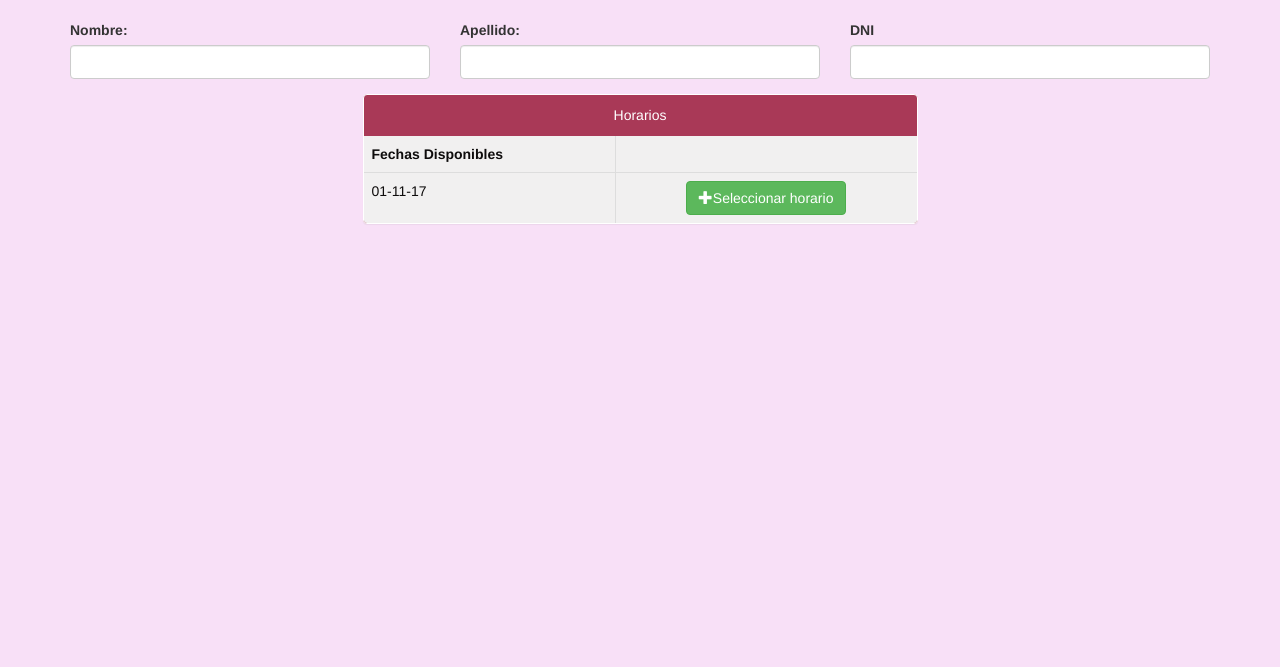
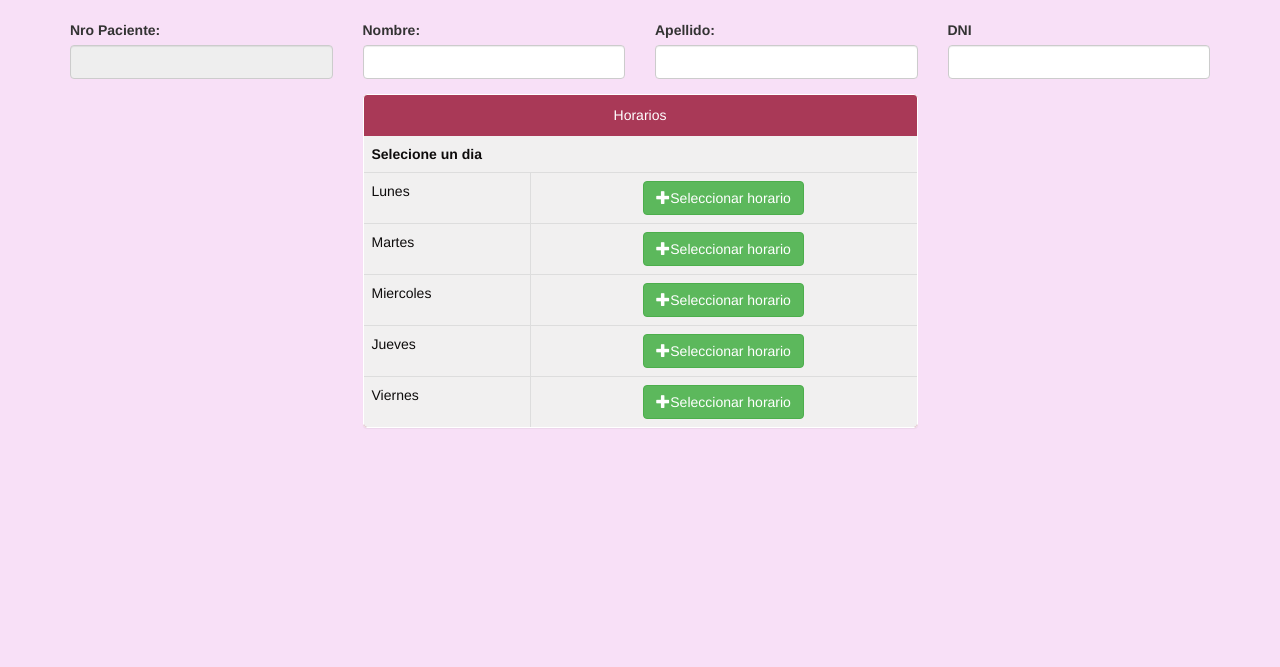
Before and after one commit to gcordova85/SGT-Sistema-Gestion-de-Turnos, a PHP site: page /mod/asignarTurno.php?id=1 in a window 1280 px wide. Shown: the part 57-724 px from the top of the page. Run offline with PHP 8.4, Linux system fonts and the light colour scheme; the visitor is signed in with stand-in values (Sample User, id 1).

Commit message:
Turnos, asignarTurnos

```diff
--- a/js/scriptTurnos.js
+++ b/js/scriptTurnos.js
@@ -11,11 +11,40 @@
             url: '../inc/getPaciente.php'
           },
           columns: [
-
+            { data: 'Id_paciente'},
             { data: 'nombre' },
 			{ data: 'apellido' },
             { data: 'dni' },
-            {defaultContent:'<a href="../mod/asignarTurno.php"><button class="btn btn-success btn-asignar glyphicon glyphicon-plus">Asignar</button></a>'},
+            {defaultContent:'<a href="asignarTurno.php"><button class="btn btn-success btn-asignar glyphicon glyphicon-plus" onClick="obtenerID();">Asignar</button></a>'},
           ]
         });
 }
+function obtenerID(){
+    var table = $('#tablePacienteTurno').DataTable();
+    $('#tablePacienteTurno tbody').on( 'click', 'button', function () {
+        var fila = table.row( $(this).parents('tr') ).data();
+        var id = fila.Id_paciente;
+        alert(id + "id");
+        $.ajax({
+            data : {
+                "id":id,
+            },
+            type : 'POST',
+            url  : 'asignarTurno.php',
+
+        });
+    });
+};
+
+function listarDias(){
+    $('#tableDias').DataTable({
+        ajax: {
+            url: '../inc/getdias.php'
+          },
+          columns: [
+            { data: 'id_dia'},
+            { data: 'nombre' },
+            {defaultContent:'<button class="btn btn-success btn-asignar glyphicon glyphicon-plus">Asignar</button>'},
+          ]
+        });
+}
--- a/mod/abmturnos.php
+++ b/mod/abmturnos.php
@@ -9,7 +9,7 @@
     <link rel="stylesheet" href="../css/bootstrap.min.css">
     <link rel="stylesheet" href="../css/styleBase.css">
     <link rel="stylesheet" href="../css/styleTurnos.css">
-    <link rel="stylesheet" type="text/css" href="../lib/DataTables/datatables.css">
+    <link rel="stylesheet" type="text/css" href="../lib/DataTables/datatables.min.css">
 </head>
 <body >
     <div class="container">
@@ -26,6 +26,7 @@
                     <table id="tablePacienteTurno" class="table table-responsive table-bordered">
                         <thead>
                         <tr class="loginhf">
+                            <th>Nro Paciente</th>
                             <th>Nombre</th>
                             <th>Apellido</th>
                             <th>DNI</th>
--- a/mod/asignarTurno.php
+++ b/mod/asignarTurno.php
@@ -9,26 +9,34 @@
     <link rel="stylesheet" href="../css/bootstrap.min.css">
     <link rel="stylesheet" href="../css/styleBase.css">
     <link rel="stylesheet" href="../css/styleTurnos.css">
+    <link rel="stylesheet" href="../lib/DataTables/datatables.min.css">
 </head>
 <body >
     <div class="container">
         <?php
             require_once '../inc/header.php';
         ?>
+
     <div class="row">
-        <div class="col-xs-12 col-sm-4 col-md-4">
+    <div class="col-xs-12 col-sm-3 col-md-3">
+            <div class="form-group">
+                <label class="control-label" for="idPaciente"> Nro Paciente:</label>
+                <input class="form-control" type="text" id="idPaciente" name="idPaciente" value= "<?php $_REQUEST['id']  ?>" disabled>
+            </div>
+        </div>
+        <div class="col-xs-12 col-sm-3 col-md-3">
             <div class="form-group">
                 <label class="control-label" for="nombre"> Nombre:</label>
                 <input class="form-control" type="text" id="nombre" name="nombre">
             </div>
         </div>
-        <div class="col-xs-12 col-sm-4 col-md-4">
+        <div class="col-xs-12 col-sm-3 col-md-3">
             <div class="form-group">
                 <label class="control-label" for="apellido"> Apellido:</label>
                 <input class="form-control" type="text" id="apellido" name="apellido">
             </div>
         </div>
-        <div class="col-xs-12 col-sm-4 col-md-4">
+        <div class="col-xs-12 col-sm-3 col-md-3">
             <div class="form-group">
                 <label class="control-label" for="dni"> DNI</label>
                 <input class="form-control" type="number" max="99999999" min="11111111" id="dni" name="dni">
@@ -42,12 +50,39 @@
                         Horarios
                     </div>
                     <table class="table table-bordered">
-                        <tr class="loginhf">
-                            <th>Fechas Disponibles</th>
-                            <th></th>
+                        <tr class="loginhf text-center">
+                            <th colspan=2 >Selecione un dia</th>
                         </tr>
                         <tr>
-                            <td>01-11-17</td>
+                            <td>Lunes</td>
+                            <td class="text-center">
+                                <button id="btnSelHora" name="btnSelHora" class="btn btn-success" data-toggle="modal" data-target="#modalAsignar" >
+                                    <span class="glyphicon glyphicon-plus"></span>Seleccionar horario </button>
+                            </td>
+                        </tr>
+                        <tr>
+                            <td>Martes</td>
+                            <td class="text-center">
+                                <button id="btnSelHora" name="btnSelHora" class="btn btn-success" data-toggle="modal" data-target="#modalAsignar" >
+                                    <span class="glyphicon glyphicon-plus"></span>Seleccionar horario </button>
+                            </td>
+                        </tr>
+                        <tr>
+                            <td>Miercoles</td>
+                            <td class="text-center">
+                                <button id="btnSelHora" name="btnSelHora" class="btn btn-success" data-toggle="modal" data-target="#modalAsignar" >
+                                    <span class="glyphicon glyphicon-plus"></span>Seleccionar horario </button>
+                            </td>
+                        </tr>
+                        <tr>
+                            <td>Jueves</td>
+                            <td class="text-center">
+                                <button id="btnSelHora" name="btnSelHora" class="btn btn-success" data-toggle="modal" data-target="#modalAsignar" >
+                                    <span class="glyphicon glyphicon-plus"></span>Seleccionar horario </button>
+                            </td>
+                        </tr>
+                        <tr>
+                            <td>Viernes</td>
                             <td class="text-center">
                                 <button id="btnSelHora" name="btnSelHora" class="btn btn-success" data-toggle="modal" data-target="#modalAsignar" >
                                     <span class="glyphicon glyphicon-plus"></span>Seleccionar horario </button>
@@ -57,6 +92,7 @@
                 </div>
             </div>
         </div>
+        <!-- modal de horarios -->
         <div id="modalAsignar" class="modal fade" role="dialog">
                 <div class="modal-dialog">
                 <div class="modal-content">
@@ -95,6 +131,7 @@
         require_once '../inc/footer.php';
     ?>
     <script src="../js/jquery.js"></script>
+    <script src="../lib/DataTables/datatables.min.js"></script>
     <script src="../js/bootstrap.min.js"></script>
     <script src="../js/scriptTurnos.js"></script>
 </body>
--- /dev/null
+++ b/mod/prueba.php
@@ -0,0 +1,4 @@
+<?php
+session_start();
+$idSeleccionado = $_REQUEST['id'];
+echo "el id es: " .$idSeleccionado;
```
Also changed, not shown: inc/getDias.php (added, +20 -0 lines), js/scriptLogin.js (+1 -6 lines).
